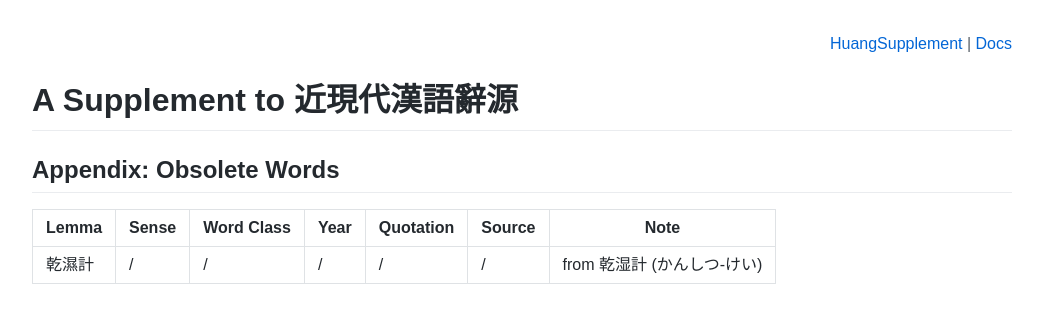
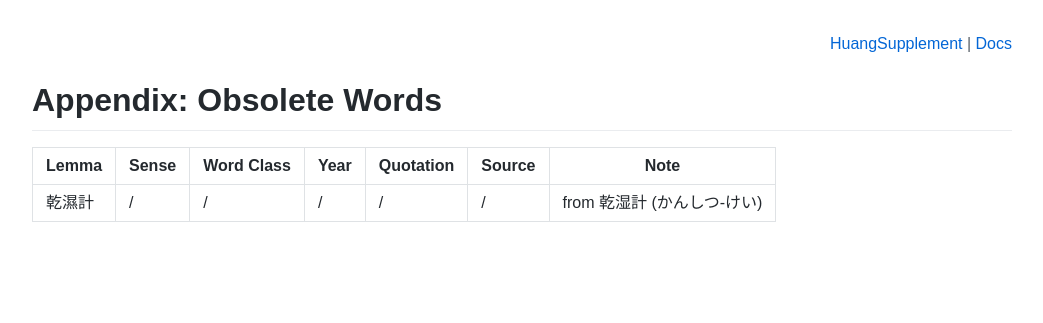
Before and after one commit to t18d/HuangSupplement, a Jekyll site: the page built from docs/obsolete.md, in a window 1280 px wide. Shown: the top 323 px of the page, without its empty margins (118-1161 px from the left). Built offline with Jekyll 4.4.1, drawn with Linux system fonts in a browser that asks for light colours; our own code applies the rules of GitHub Pages for plain Markdown files.

Commit message:
Update and rename obsolete.md to docs/obsolete.md

```diff
--- a/obsolete.md
+++ b/docs/obsolete.md
@@ -7,8 +7,7 @@ seo:
 last_modified_at: 2025-01-04T13:21:24+00:00
 description: Antedatings, errata and addenda to obsolete words in Huang He-ch'ing's lexicon
 ---
-# A Supplement to 近現代漢語辭源
-## Appendix: Obsolete Words
+# Appendix: Obsolete Words
 
 <!-- Anything not in the table must be before this comment. -->
 
```
